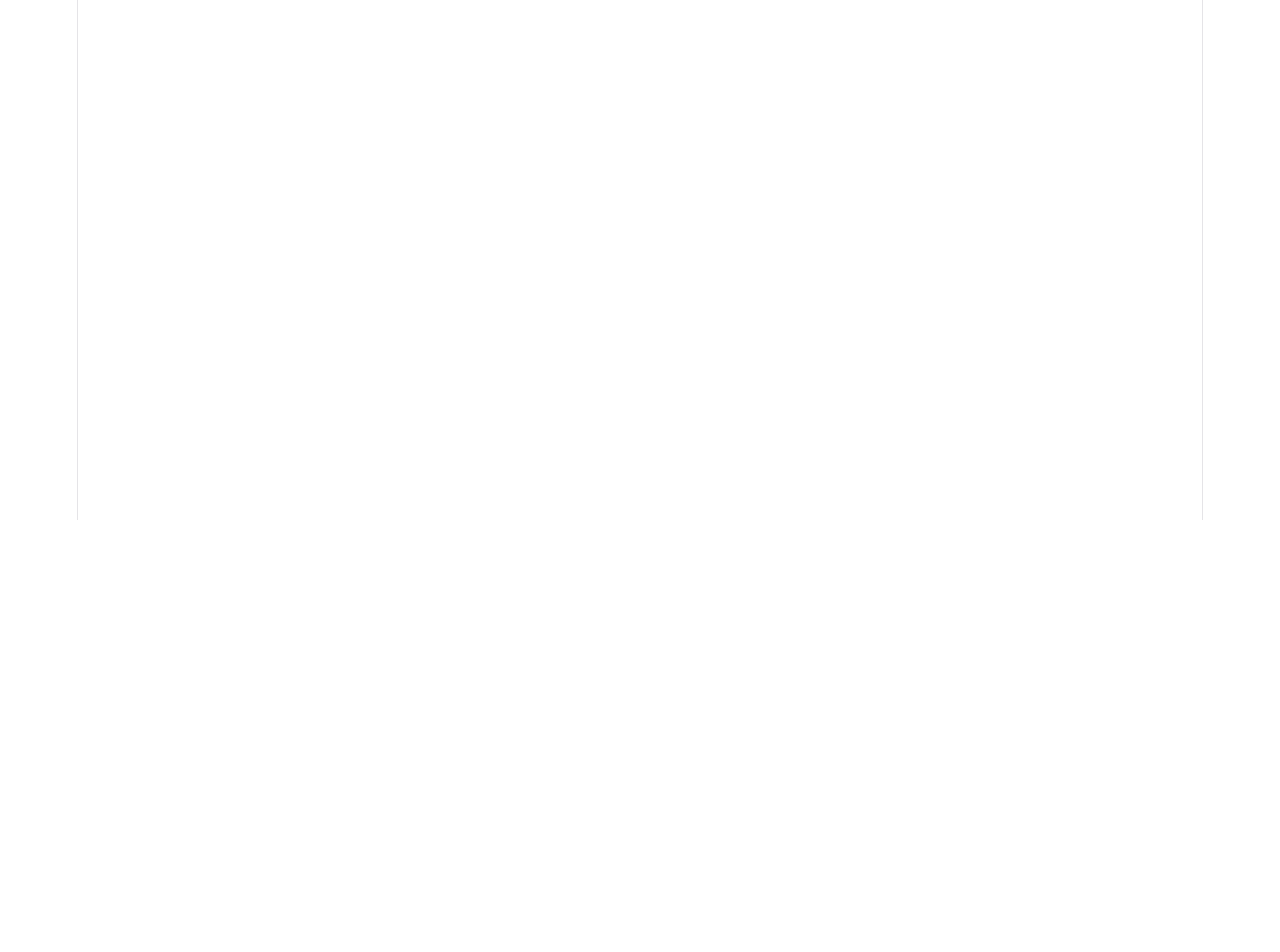
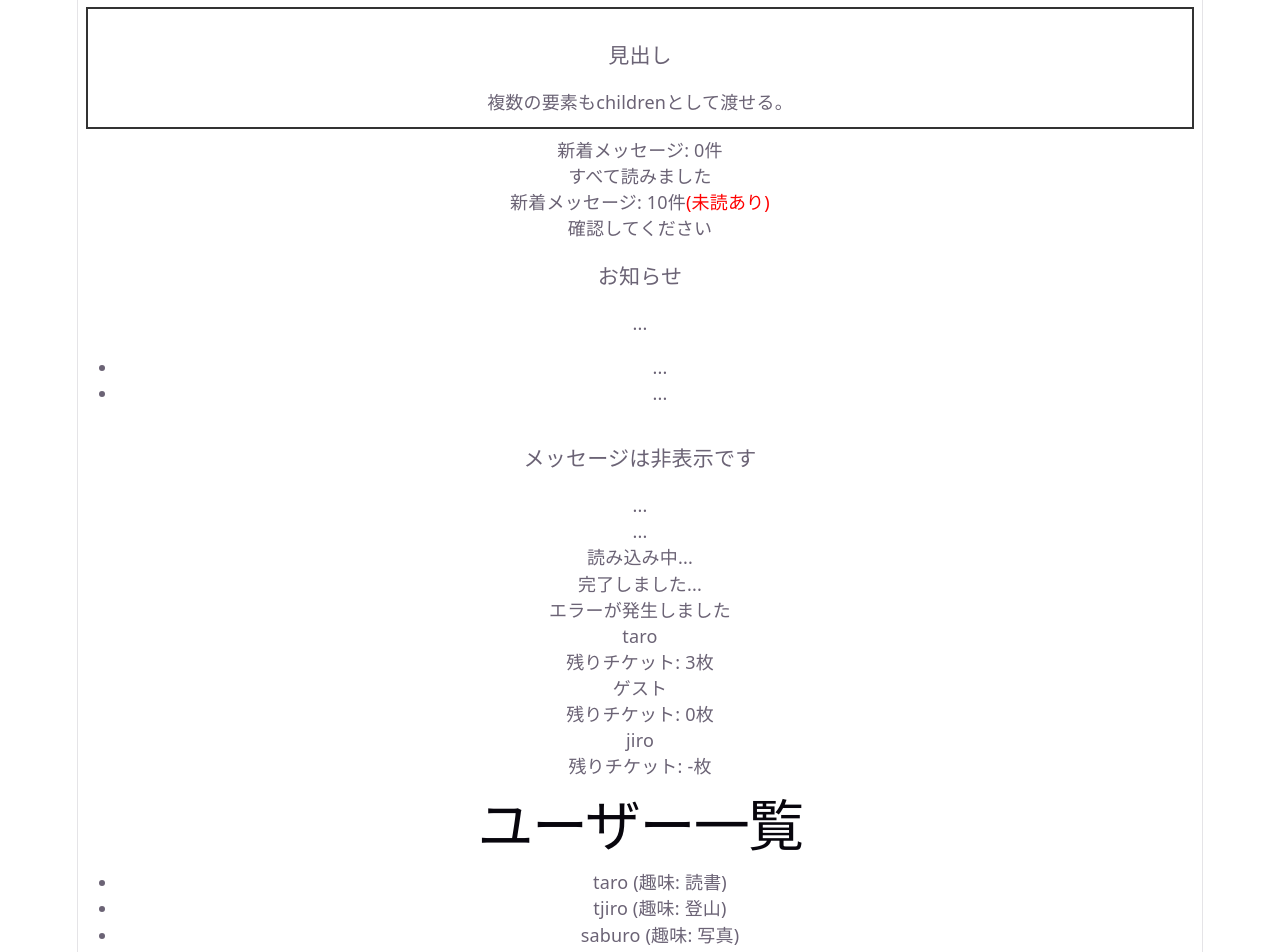
Before and after one commit to Kenya-i/react-mastery, a React (Vite) app: page / in a window 1280 px wide. Shown: the part 280-1232 px from the top of the page. Before the commit the page ends 800 px from the top, so only its background shows below. Built offline with nearby package versions, Linux system fonts and the light colour scheme.

Commit message:
section2 completed

```diff
--- a/src/App.jsx
+++ b/src/App.jsx
@@ -1,27 +1,39 @@
 import './App.css'
-
-const Greeting = () => {
-  return (
-      <div>
-        <h1>Hello act</h1>
-      </div>
-  );
-}
-
-const ImageSection = () => {
-  return (
-      <div>
-        <img src="https://placehold.jp/150x150.png" />
-        <br />
-      </div>
-  );
-}
+import { Box } from './components/chap02/Box'
+import { Message } from './components/chap02/Message'
+import { Notification } from './components/chap02/Notification'
+import { RemainingTickets } from './components/chap02/RemainingTickets'
+import { StatusMessage } from './components/chap02/StatusMessage'
+import { UserCard } from './components/chap02/UserCard'
+import { UserList } from './components/chap02/UserList'
+// import { Greeting } from './components/chap01/Greeting';
+// import { ImageSection } from './components/chap01/ImageSection';
+// import { UserGreeting } from './components/chap01/UserGreeting';
 
 function App() {
   return (
     <>
-      <Greeting />
+      {/* <Greeting />
       <ImageSection />
+      <UserGreeting /> */}
+      <UserCard name="taro" role="エンジニア"/>
+      <UserCard name="jiro" role="デザイナー"/>
+      <Box>テキストだけ渡す</Box>
+      <Box>
+        <h3>見出し</h3>
+        <p>複数の要素もchildrenとして渡せる。</p>
+      </Box>
+      <Notification count={0}/>
+      <Notification count={10}/>
+      <Message display={true} />
+      <Message display={false} />
+      <StatusMessage status="loading"/>
+      <StatusMessage status="success"/>
+      <StatusMessage status="error"/>
+      <RemainingTickets remaining={3} userName="taro"/>
+      <RemainingTickets remaining={0} />
+      <RemainingTickets userName="jiro"/>
+      <UserList />
     </>
   )
 }
--- /dev/null
+++ b/src/components/chap01/Greeting.jsx
@@ -0,0 +1,7 @@
+export const Greeting = () => {
+  return (
+      <div>
+        <h1>Hello act</h1>
+      </div>
+  );
+}
--- /dev/null
+++ b/src/components/chap01/ImageSection.jsx
@@ -0,0 +1,8 @@
+export const ImageSection = () => {
+  return (
+      <div>
+        <img src="https://placehold.jp/150x150.png" />
+        <br />
+      </div>
+  );
+}
--- /dev/null
+++ b/src/components/chap01/UserGreeting.jsx
@@ -0,0 +1,19 @@
+import React from 'react'
+
+export const UserGreeting = () => {
+    const name = "taro";
+    const today = new Date().toLocaleDateString();
+
+    const getWeather = () => {
+        return "晴れ";
+    }
+
+  return (
+    <div>
+        <h1>こんにちは、{name}さん</h1>
+        <p>今日は{today}です。</p>
+        <p>今日の天気は、{getWeather()}です。</p>
+        <p>1+2の罫線結果は、{1 +2}です</p>
+    </div>
+  );
+}
--- /dev/null
+++ b/src/components/chap02/Box.jsx
@@ -0,0 +1,9 @@
+import React from 'react'
+
+export const Box = ({children}) => {
+  return (
+    <div style={{border: "2px solid #333", padding:"12px", margin: "8px"}}>
+        {children}
+    </div>
+  )
+}
--- /dev/null
+++ b/src/components/chap02/Message.jsx
@@ -0,0 +1,43 @@
+import React from 'react'
+
+export const Message = ({display}) => {
+    if (display) {
+        return (
+            <div className="card">
+                <h3>お知らせ</h3>
+                <p>...</p>
+                <ul>
+                    <li>...</li>
+                    <li>...</li>
+                </ul>
+            </div>
+        )
+    }
+  return (
+    <div className="card muted">
+                <h3>メッセージは非表示です</h3>
+                <p>...</p>
+                <p>...</p>
+    </div>
+  )
+//   return (
+//     <div className={`card ${!display ? "muted" : ""}`}>
+//         {display ? (
+//             <>
+//                 <h3>お知らせ</h3>
+//                 <p>...</p>
+//                 <ul>
+//                     <li>...</li>
+//                     <li>...</li>
+//                 </ul>
+//             </>
+//         ) : (
+//             <>
+//                 <h3>メッセージは非表示です</h3>
+//                 <p>...</p>
+//                 <p>...</p>
+//             </>
+//         )}
+//     </div>
+//   )
+}
--- /dev/null
+++ b/src/components/chap02/Notification.jsx
@@ -0,0 +1,11 @@
+import React from 'react'
+
+export const Notification = ({count}) => {
+  return (
+    <div>
+        新着メッセージ: {count}件
+        {count > 0 && <span style={{color: "red"}}>(未読あり)</span>}
+        <p>{count === 0 ? "すべて読みました" : "確認してください"}</p>
+    </div>
+  )
+}
--- /dev/null
+++ b/src/components/chap02/RemainingTickets.jsx
@@ -0,0 +1,10 @@
+import React from 'react'
+
+export const RemainingTickets = ({remaining, userName}) => {
+  return (
+    <div>
+        <p>{userName || "ゲスト"}</p>
+        残りチケット: {remaining ?? "-"}枚
+    </div>
+  )
+}
--- /dev/null
+++ b/src/components/chap02/StatusMessage.jsx
@@ -0,0 +1,21 @@
+import React from 'react'
+
+const views = {
+    loading: <p>読み込み中...</p>,
+    success: <p>完了しました...</p>,
+    error: <p>エラーが発生しました</p>
+}
+export const StatusMessage = ({status}) => {
+  return (
+    <div>
+        {/* {status === "loading" ? (
+            <p>読み込み中...</p>
+        ) : status === "success" ? (
+            <p>完了しました...</p>
+        ) : (
+            <p>エラーが発生しました</p>
+        )} */}
+        {views[status]}
+    </div>
+  )
+}
--- /dev/null
+++ b/src/components/chap02/UserCard.jsx
@@ -0,0 +1,10 @@
+import React from 'react'
+
+export const UserCard = ({namem, role}) => {
+  return (
+    <div style={{ border: "1px solid #ccc", margin: "10px", padding: "10px"}}>
+        <h2>名前: {name}</h2>
+        <p>役割: {role}</p>
+    </div>
+  )
+}
--- /dev/null
+++ b/src/components/chap02/UserList.jsx
@@ -0,0 +1,22 @@
+import React from 'react'
+
+const users = [
+    {id: 1, name: "taro", hobby: "読書"},
+    {id: 2, name: "tjiro", hobby: "登山"},
+    {id: 3, name: "saburo", hobby: "写真"},
+];
+
+export const UserList = () => {
+  return (
+    <div>
+        <h1>ユーザー一覧</h1>
+        <ul>
+            {users.map((user) => (
+                <li key={user.id}>
+                    {user.name} (趣味: {user.hobby})
+                </li>
+            ))}
+        </ul>
+    </div>
+  )
+}
```
